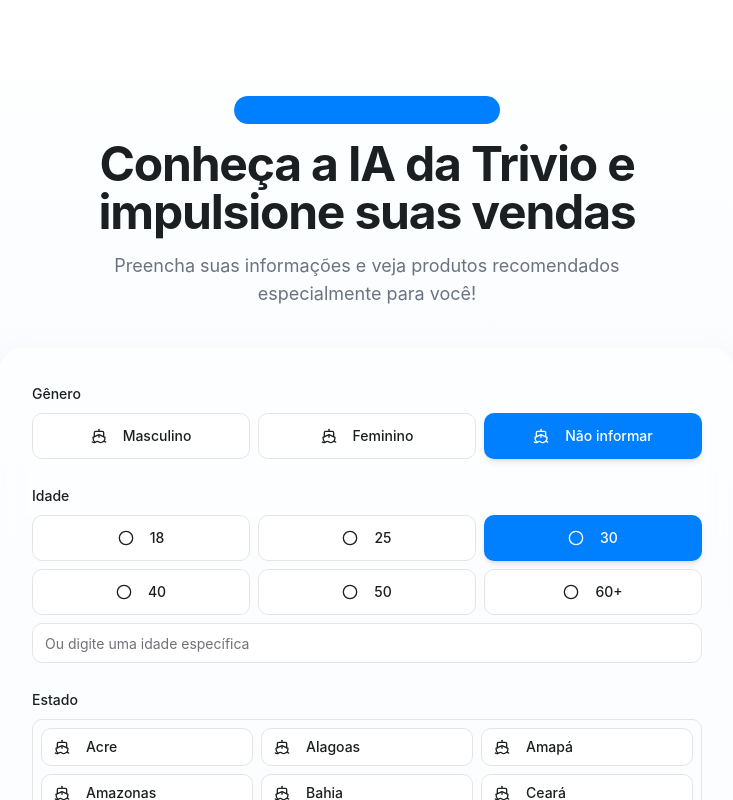
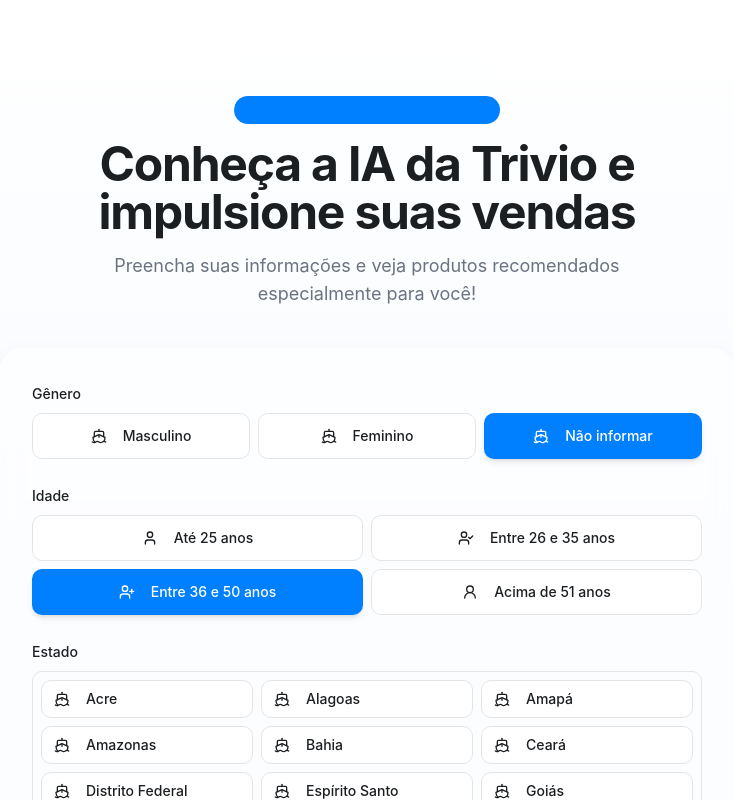
Before and after one commit to albertosveloso/easy-recommendation-form, a React (Vite) app: page / in a window 1280 px wide. Shown: the top 800 px of the page, without its empty margins (273-1006 px from the left). Built offline with nearby package versions, Linux system fonts and the light colour scheme.

Commit message:
Refactor age selection options
Reduces the number of age options in the recommendation form.

```diff
--- a/src/components/RecommendationForm.tsx
+++ b/src/components/RecommendationForm.tsx
@@ -1,9 +1,8 @@
-
 import React, { useState } from 'react';
 import { Button } from '@/components/ui/button';
 import { Input } from '@/components/ui/input';
 import { Label } from '@/components/ui/label';
-import { ChevronRight, Sparkle, Ship, Circle } from 'lucide-react';
+import { ChevronRight, Sparkle, Ship, User, UserCheck, UserPlus, UserRound } from 'lucide-react';
 import { cn } from '@/lib/utils';
 import { toast } from 'sonner';
 
@@ -17,13 +16,11 @@ const GENRES = [
   { value: 'Não informar', label: 'Não informar' },
 ];
 
-const AGE_SUGGESTIONS = [
-  { value: '18', label: '18' },
-  { value: '25', label: '25' },
-  { value: '30', label: '30' },
-  { value: '40', label: '40' },
-  { value: '50', label: '50' },
-  { value: '60+', label: '60+' },
+const AGE_RANGES = [
+  { value: 'Até 25 anos', label: 'Até 25 anos', icon: User },
+  { value: 'Entre 26 e 35 anos', label: 'Entre 26 e 35 anos', icon: UserCheck },
+  { value: 'Entre 36 e 50 anos', label: 'Entre 36 e 50 anos', icon: UserPlus },
+  { value: 'Acima de 51 anos', label: 'Acima de 51 anos', icon: UserRound },
 ];
 
 const STATES = [
@@ -111,7 +108,7 @@ const RecommendationForm = () => {
   // State
   const [formData, setFormData] = useState<FormData>({
     genero: 'Não informar',
-    idade: '30',
+    idade: 'Entre 36 e 50 anos',
     estado: 'SP',
     mes: '',
   });
@@ -119,25 +116,13 @@ const RecommendationForm = () => {
   const [products, setProducts] = useState<any[]>([]);
   const [isLoading, setIsLoading] = useState(false);
   const [hasSubmitted, setHasSubmitted] = useState(false);
-  const [customAge, setCustomAge] = useState('');
 
   // Handle form submission
   const handleSubmit = async (e: React.FormEvent) => {
     e.preventDefault();
 
-    const finalFormData = {
-      ...formData,
-      idade: formData.idade || customAge,
-    };
-
-    if (!finalFormData.genero || !finalFormData.idade || !finalFormData.estado || !finalFormData.mes) {
+    if (!formData.genero || !formData.idade || !formData.estado || !formData.mes) {
       toast.error('Por favor, preencha todos os campos');
-      return;
-    }
-
-    const ageValue = finalFormData.idade === '60+' ? '60' : finalFormData.idade;
-    if (isNaN(Number(ageValue))) {
-      toast.error('A idade deve ser um número');
       return;
     }
 
@@ -145,7 +130,7 @@ const RecommendationForm = () => {
     setHasSubmitted(true);
 
     try {
-      const recommendations = await fetchRecommendations(finalFormData);
+      const recommendations = await fetchRecommendations(formData);
       setProducts(recommendations);
     } catch (error) {
       console.error('Error fetching recommendations:', error);
@@ -157,16 +142,6 @@ const RecommendationForm = () => {
 
   const handleInputChange = (field: keyof FormData, value: string) => {
     setFormData(prev => ({ ...prev, [field]: value }));
-  };
-
-  const handleAgeSelection = (age: string) => {
-    handleInputChange('idade', age);
-    setCustomAge('');
-  };
-
-  const handleCustomAgeChange = (e: React.ChangeEvent<HTMLInputElement>) => {
-    setCustomAge(e.target.value);
-    handleInputChange('idade', '');
   };
 
   return (
@@ -217,33 +192,26 @@ const RecommendationForm = () => {
 
           <div className="space-y-2">
             <Label htmlFor="idade">Idade</Label>
-            <div className="grid grid-cols-3 gap-2 mb-2">
-              {AGE_SUGGESTIONS.map((age) => (
+            <div className="grid grid-cols-2 sm:grid-cols-2 gap-2">
+              {AGE_RANGES.map((ageRange) => {
+                const Icon = ageRange.icon;
+                return (
                   <Button
-                  key={age.value}
+                    key={ageRange.value}
                     type="button"
-                  variant={formData.idade === age.value ? "default" : "outline"}
+                    variant={formData.idade === ageRange.value ? "default" : "outline"}
                     className={cn(
                       "relative h-auto py-3 px-4 transition-all",
                       "flex items-center justify-center",
-                    formData.idade === age.value ? "shadow-md" : "hover:bg-gray-50"
+                      formData.idade === ageRange.value ? "shadow-md" : "hover:bg-gray-50"
                     )}
-                  onClick={() => handleAgeSelection(age.value)}
+                    onClick={() => handleInputChange('idade', ageRange.value)}
                   >
-                  <Circle className="w-4 h-4 mr-2" />
-                  <span>{age.label}</span>
+                    <Icon className="w-4 h-4 mr-2" />
+                    <span>{ageRange.label}</span>
                   </Button>
-              ))}
-            </div>
-            <div className="flex items-center">
-              <Input
-                id="idade-custom"
-                type="text"
-                placeholder="Ou digite uma idade específica"
-                value={customAge}
-                onChange={handleCustomAgeChange}
-                className="w-full"
-              />
+                );
+              })}
             </div>
           </div>
 
```
Lines whose indentation alone changed are shown as unchanged.
